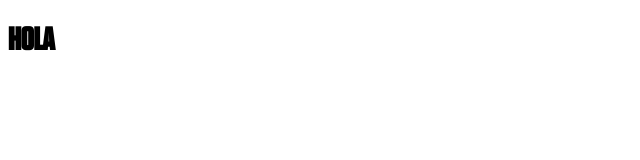
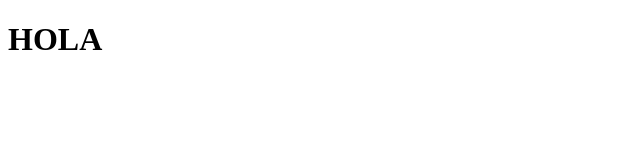
Before and after one commit to AlexTeper99/valorant-frontend, a React (Vite) app: page / in a window 1280 px wide. Shown: the top 160 px of the page, without its empty margins (0-640 px from the left). Built offline with nearby package versions, Linux system fonts and the light colour scheme.

Commit message:
add new font

```diff
--- a/src/index.scss
+++ b/src/index.scss
@@ -1,9 +1,22 @@
 @font-face {
   font-family: tungstenBold;
   src: url("./fonts/Tungsten-Font/@font-face/561f38b1f4570de0fb8a39d691ab058c.ttf");
+  src: url("./fonts/Tungsten-Font/@font-face/561f38b1f4570de0fb8a39d691ab058c.eot");
+  src: url("./fonts/Tungsten-Font/@font-face/561f38b1f4570de0fb8a39d691ab058c.woff");
+  src: url("./fonts/Tungsten-Font/@font-face/561f38b1f4570de0fb8a39d691ab058c.woff2");
 }
 
-h1 {
-  font-family: tungstenBold;
-  font-weight: 800;
+@font-face {
+  font-family: "DINNextW1G-Regular";
+  src: url("https://db.onlinewebfonts.com/t/7bb508fd7255ec38b6f29cb4cf8668cf.eot");
+  src: url("https://db.onlinewebfonts.com/t/7bb508fd7255ec38b6f29cb4cf8668cf.eot?#iefix")
+      format("embedded-opentype"),
+    url("https://db.onlinewebfonts.com/t/7bb508fd7255ec38b6f29cb4cf8668cf.woff2")
+      format("woff2"),
+    url("https://db.onlinewebfonts.com/t/7bb508fd7255ec38b6f29cb4cf8668cf.woff")
+      format("woff"),
+    url("https://db.onlinewebfonts.com/t/7bb508fd7255ec38b6f29cb4cf8668cf.ttf")
+      format("truetype"),
+    url("https://db.onlinewebfonts.com/t/7bb508fd7255ec38b6f29cb4cf8668cf.svg#DINNextW1G-Regular")
+      format("svg");
 }
```
